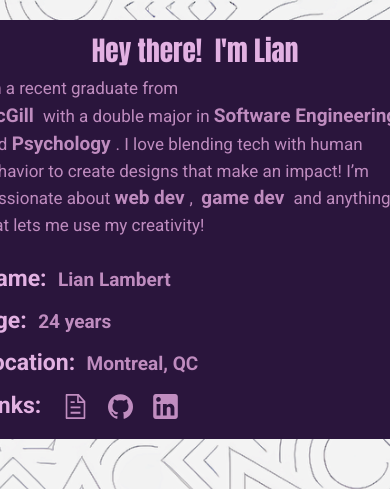
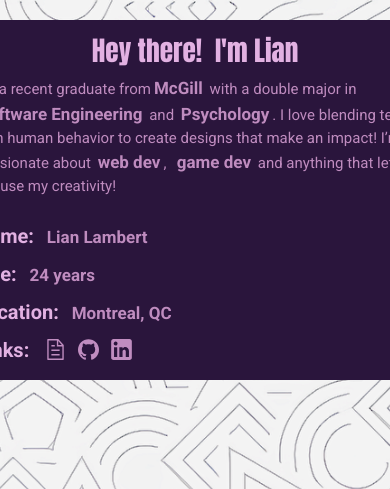
Before and after one commit to LianLambert/lian-website, a Vue app: page / in a window 390 px wide. Shown: the top 489 px of the page. Built offline with nearby package versions, Linux system fonts and the light colour scheme.

Commit message:
feat: really good about page

```diff
--- a/src/components/sections/AboutSection.vue
+++ b/src/components/sections/AboutSection.vue
@@ -1,11 +1,11 @@
 <template>
   <section id="about" class="section">
-    <img id="lian-pose" :src="LianPose" />
-    <div id="text-container">
+    <img id="lian-pose" :src="LianPose" alt="Lian striking a pose"/>
+    <div id="text-container" :class="{ 'showAnimationPulse': showAnimationPulse }">
       <span id="hey-there">Hey there! &nbsp;I'm Lian</span>
       <div class="row">
         <div class="col-12 col-md-4 details-group">
-          <p>I'm a recent graduate from<br><b>McGill</b> with a double major in <b>Software Engineering</b> and <b>Psychology</b>. I love blending tech with human behavior to create designs that make an impact! I’m passionate about <b>web dev</b>, &nbsp;<b>game dev</b> and anything that lets me use my creativity!</p>
+          <p>I'm a recent graduate from<br class="conditional-br"><b>McGill</b> with a double major in <b>Software Engineering</b> and <b>Psychology</b>. I love blending tech with human behavior to create designs that make an impact! I’m passionate about <b>web dev</b>, &nbsp;<b>game dev</b> and anything that lets me use my creativity!</p>
         </div>
         <div class="col-12 col-md-4"></div>
         <div class="col-12 col-md-4" style="padding: 0">
@@ -23,13 +23,13 @@
           </div>
           <div class="d-flex align-items-center details-group">
             <span class="details-label">Links: &nbsp;</span>
-            <a class="icon-container" href="/Lian_Lambert_Resume_2025.pdf" target="_blank">
+            <a class="icon-container" href="/Lian_Lambert_Resume_2025.pdf" target="_blank" alt="Resume icon">
               <img src="../../assets/resume.svg" class="icon"/>
             </a>
-            <a class="icon-container" href="https://github.com/LianLambert" target="_blank">
+            <a class="icon-container" href="https://github.com/LianLambert" target="_blank" alt="Github icon">
               <img src="../../assets/github.svg" class="icon"/>
             </a>
-            <a class="icon-container" href="https://www.linkedin.com/in/lian-lambert/" target="_blank">
+            <a class="icon-container" href="https://www.linkedin.com/in/lian-lambert/" target="_blank" alt="LinkedIn icon">
               <img src="../../assets/linkedin.svg" class="icon"/>
             </a>
          </div>
@@ -44,6 +44,7 @@ import LianPose from "../../assets/lian-pose.png"
 
 const navbar = ref(null);
 const aboutSection = ref(null);
+const showAnimationPulse = ref(false);
 
 const birthYear = 2001;
 const currentYear = new Date().getFullYear();
@@ -58,6 +59,14 @@ onMounted(() => {
     const viewportHeight = window.innerHeight;
     aboutSection.value.style.height = `${viewportHeight - 35}px`;
   }
+
+  setTimeout(() => {
+    showAnimationPulse.value = true;
+
+    setTimeout(() => {
+      showAnimationPulse.value = false;
+    }, 600);
+  }, 1000);
 });
 </script>
 <style scoped lang="scss">
@@ -91,6 +100,11 @@ onMounted(() => {
     box-shadow: 0 8px 20px rgba(0, 0, 0, 0.3);
   }
 
+  @media(max-width: 992px) {
+    &:hover ~ #text-container {
+      transform: scale(1.05) rotate(-1.5deg);
+    }
+  }
 
   @media (max-width: 767px) {
     height: auto;
@@ -112,6 +126,15 @@ onMounted(() => {
     transform: scale(1.1) rotate(-1.5deg);
     box-shadow: 0 8px 20px rgba(0, 0, 0, 0.3);
   }
+
+  @media (max-width: 992px) {
+    padding: 3vw 2vw;
+
+    &:hover {
+      transform: scale(1.05) rotate(-1.5deg);
+      box-shadow: 0 8px 20px rgba(0, 0, 0, 0.3);
+    }
+  }
 }
 
 #hey-there {
@@ -122,6 +145,13 @@ onMounted(() => {
   &:hover {
     transform: scale(1.1);
     color: white;
+  }
+
+  @media (max-width: 992px) {
+    &:hover {
+      transform: scale(1.05);
+      color: white;
+    }
   }
 }
 
@@ -163,10 +193,33 @@ onMounted(() => {
       filter: brightness(0) saturate(100%) invert(14%) sepia(20%) saturate(3529%) hue-rotate(237deg) brightness(90%) contrast(100%);
     }
   }
+
+  @media (max-width: 992px) {
+    font-size: 15px;
+
+    b {
+      margin: 3px;
+      font-size: 17px;
+    }
+
+    &:hover {
+        transform: scale(1.05);
+
+        b {
+          padding: 3px 5px;
+        }
+
+        .icon-container {
+          padding: 0px;
+          margin: 0 3px;
+        }
+      }
+  }
 }
 
 .icon-container:hover {
-    transform: scale(1.1);
+  transform: scale(1.1);
+
 }
 
 .icon {
@@ -174,12 +227,48 @@ onMounted(() => {
   filter: brightness(0) saturate(100%) invert(91%) sepia(88%) saturate(7026%) hue-rotate(216deg) brightness(80%) contrast(84%);
   width: 25px;
   height: 25px;
-  margin: 5px 10px 5px 10px;
+  margin: 5px 10px;
+
+  @media (max-width: 992px) {
+    width: 21px;
+    height: 21px;
+    margin: 3px 6px;
+  }
 }
 
 .details-label {
   font-size: 23px;
   font-weight: bold;
   color:var(--light-purple);
+
+  @media (max-width: 992px) {
+    font-size: 20px;
+  }
+}
+
+.conditional-br {
+  display: inline;
+}
+
+@media (max-width: 992px) {
+  .conditional-br {
+    display: none;
+  }
+}
+
+.showAnimationPulse {
+  animation: scaleAndTilt 0.6s ease-out;
+}
+
+@keyframes scaleAndTilt {
+  0% {
+    transform: scale(1) rotate(0deg);
+  }
+  50% {
+    transform: scale(1.1) rotate(-1.5deg);
+  }
+  100% {
+    transform: scale(1) rotate(0deg);
+  }
 }
 </style>
```
